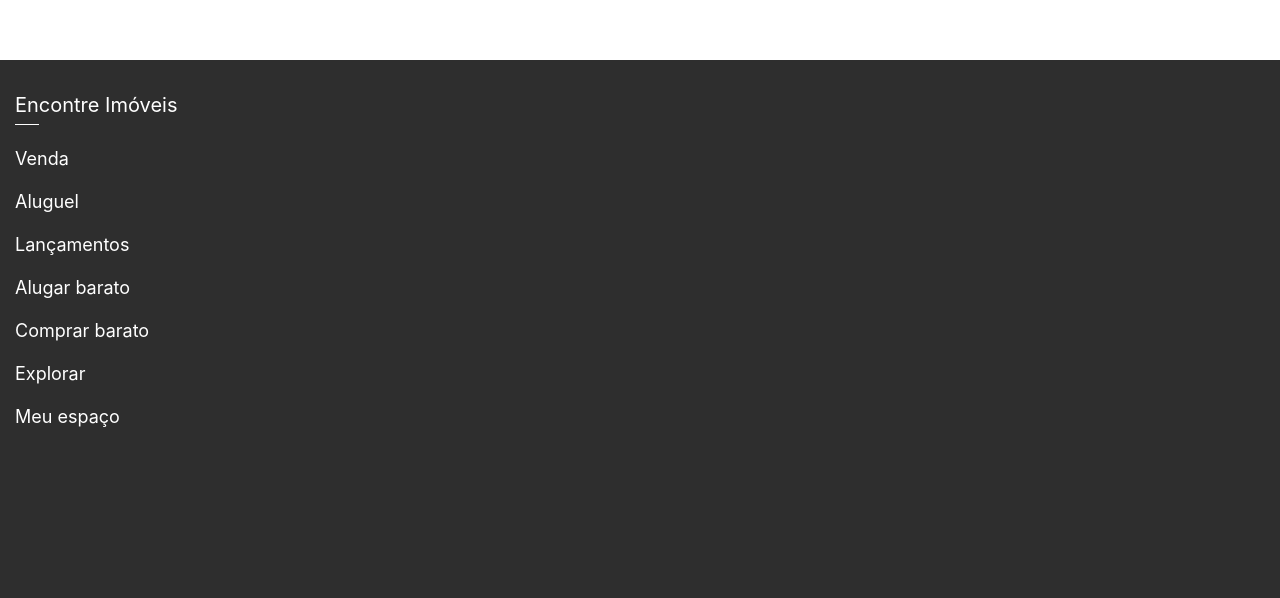
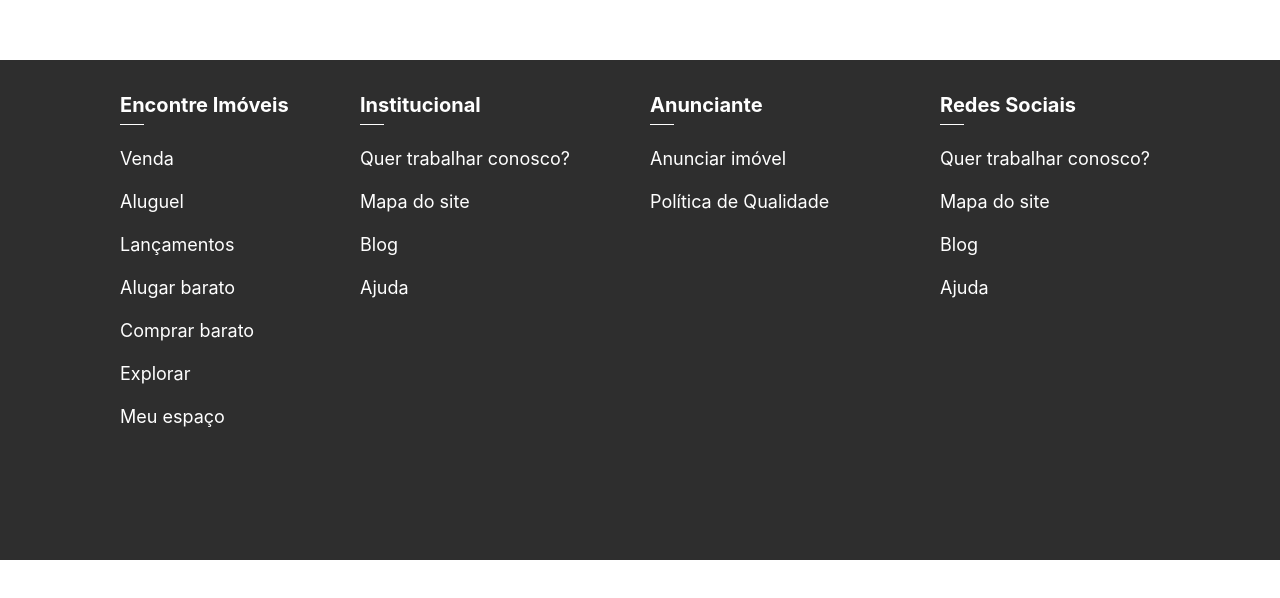
Before and after one commit to BeniMoTTa/motta-moveis, a React (Vite) app in the folder motta-moveis/: page / in a window 1280 px wide. Shown: the part 3562-4160 px from the top of the page. After the commit the page ends 4122 px from the top, so only its background shows below. Built offline with nearby package versions, Linux system fonts and the light colour scheme; the HTML template or start-up script is replaced by a standard one.

Commit message:
buttons on FooterMain

```diff
--- a/motta-moveis/src/components/footer/index.tsx
+++ b/motta-moveis/src/components/footer/index.tsx
@@ -2,10 +2,12 @@ import React from "react";
 
 const FooterMain = () => {
   return (
-    <footer className="w-full h-[700px] bg-graphite">
-      <div className="max-w-[1440px] allign flex pt-[30px]">
+    <footer className="w-full h-[500px] bg-graphite">
+      <div className="max-w-[1440px] allign flex pt-[30px] gap-10 justify-center">
         <div className="pl-[15px] w-[200px]">
-          <h4 className="text-[white] text-[20px]">Encontre Imóveis</h4>
+          <h4 className="text-[white] text-[20px] font-bold">
+            Encontre Imóveis
+          </h4>
           <div className="w-6 h-[1px] bg-white mt-[4px]"></div>
           <div className="flex flex-col justify-start gap-4 pt-[20px]">
             <button className="text-white text-[18px] w-fit hover:underline underline-offset-auto">
@@ -31,6 +33,54 @@ const FooterMain = () => {
             </button>
           </div>
         </div>
+        <div className="pl-[15px] w-[250px]">
+          <h4 className="text-[white] text-[20px] font-bold">Institucional</h4>
+          <div className="w-6 h-[1px] bg-white mt-[4px]"></div>
+          <div className="flex flex-col justify-start gap-4 pt-[20px]">
+            <button className="text-white text-[18px] w-fit hover:underline underline-offset-auto">
+              Quer trabalhar conosco?
+            </button>
+            <button className="text-white text-[18px] w-fit hover:underline underline-offset-auto">
+              Mapa do site
+            </button>
+            <button className="text-white text-[18px] w-fit hover:underline underline-offset-auto">
+              Blog
+            </button>
+            <button className="text-white text-[18px] w-fit hover:underline underline-offset-auto">
+              Ajuda
+            </button>
+          </div>
+        </div>
+        <div className="pl-[15px] w-[250px]">
+          <h4 className="text-[white] text-[20px] font-bold">Anunciante</h4>
+          <div className="w-6 h-[1px] bg-white mt-[4px]"></div>
+          <div className="flex flex-col justify-start gap-4 pt-[20px]">
+            <button className="text-white text-[18px] w-fit hover:underline underline-offset-auto">
+              Anunciar imóvel
+            </button>
+            <button className="text-white text-[18px] w-fit hover:underline underline-offset-auto">
+              Política de Qualidade
+            </button>
+          </div>
+        </div>
+        <div className="pl-[15px] w-[250px]">
+          <h4 className="text-[white] text-[20px] font-bold">Redes Sociais</h4>
+          <div className="w-6 h-[1px] bg-white mt-[4px]"></div>
+          <div className="flex flex-col justify-start gap-4 pt-[20px]">
+            <button className="text-white text-[18px] w-fit hover:underline underline-offset-auto">
+              Quer trabalhar conosco?
+            </button>
+            <button className="text-white text-[18px] w-fit hover:underline underline-offset-auto">
+              Mapa do site
+            </button>
+            <button className="text-white text-[18px] w-fit hover:underline underline-offset-auto">
+              Blog
+            </button>
+            <button className="text-white text-[18px] w-fit hover:underline underline-offset-auto">
+              Ajuda
+            </button>
+          </div>
+        </div>
       </div>
     </footer>
   );
```
